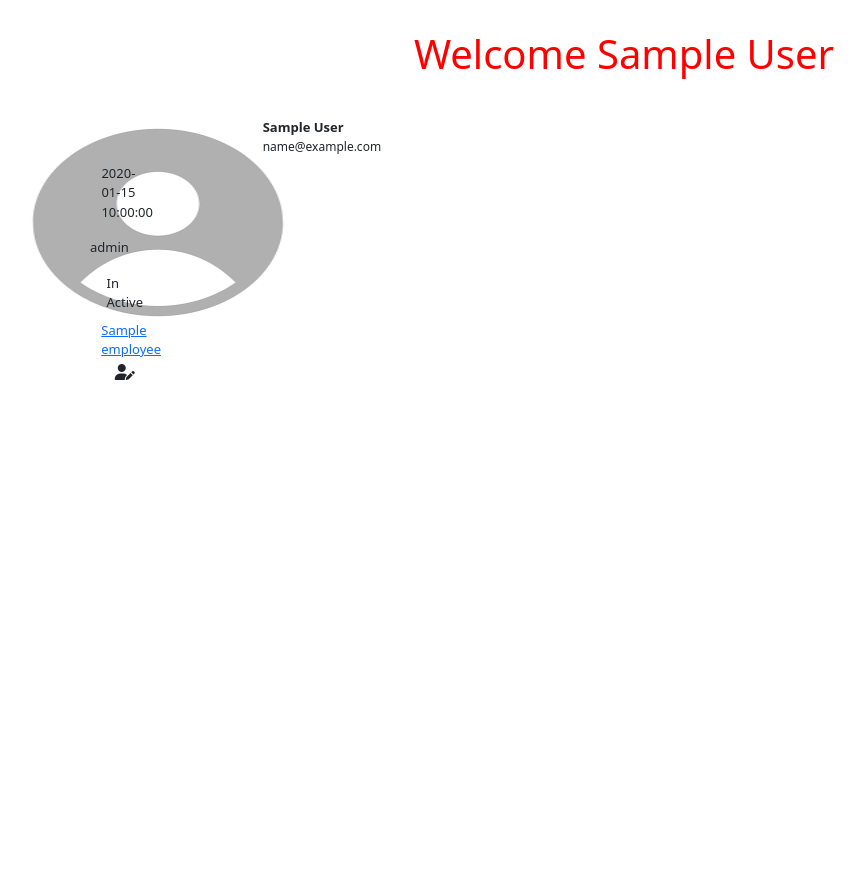
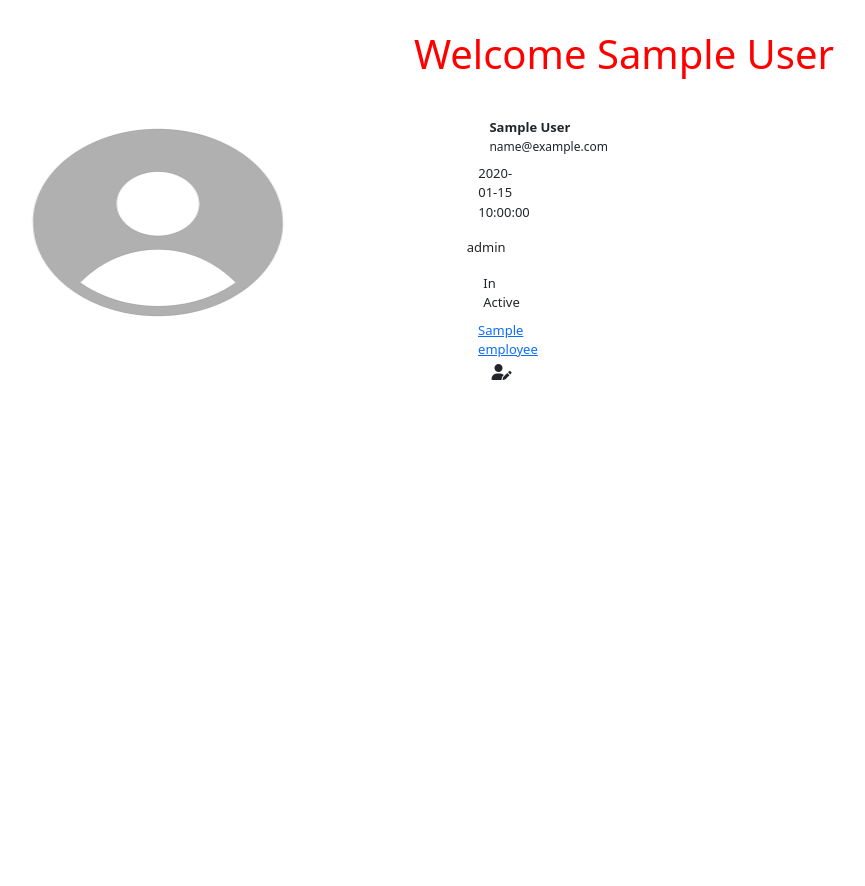
Before and after one commit to aswin-syras/Employee-Management-System, a Flask app: template templates/employees/employee-info.html in a window 1280 px wide. Shown: the part 56-942 px from the top of the page, without its empty margins (16-881 px from the left). Run offline with Flask 2, Linux system fonts and the light colour scheme; the template is opened without the code that fills it: most values are stand-ins (such as "Sample title", 1, 10 or a date in 2020); some libraries are stand-ins or nearby versions.

Commit message:
commit employee changes

```diff
--- a/static/css/employee.css
+++ b/static/css/employee.css
@@ -59,3 +59,6 @@
         text-align: center;
         padding-top: 50px;
     }
+.div-margin{
+    margin-left: 30%;
+}
--- a/static/css/styles.css
+++ b/static/css/styles.css
@@ -193,7 +193,7 @@ h4 {
 
 .ptop-8 {
     padding-top: 8px !important;
-    padding
+
 }
 
 .edit-department-name {
--- a/templates/employees/employee-info.html
+++ b/templates/employees/employee-info.html
@@ -31,12 +31,12 @@
                     <img src="{{ url_for('static', filename='img/avatar.png') }}" alt="profile picture" width="300px" height="225px">
                 {% endif %}
             </div>
-            <div class="col-3 ptop-8 ">
-                <div class="font-size-large-bold align-div ">
+            <div class="col-3 ptop-8 div-margin">
+                <div class="font-size-large-bold ">
                     <b>{{ employee.first_name }} {{ employee.last_name }}</b>
                 </div>
 
-                <div class="font-size-small align-div">
+                <div class="font-size-small ">
                     {{ employee.email_address }}
                 </div>
 
```
